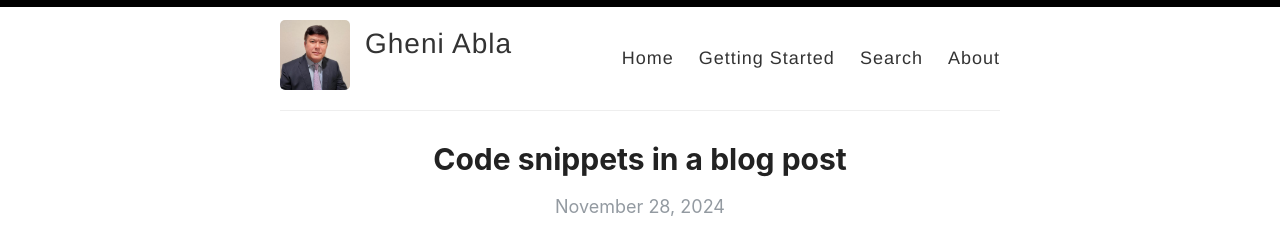
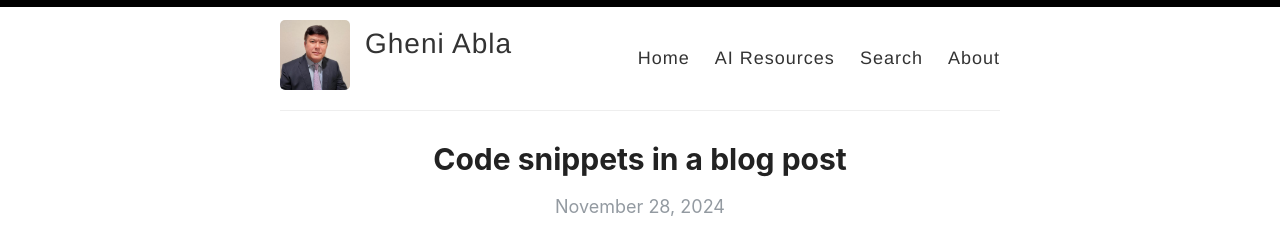
Before and after one commit to gheniabla/gheniabla.github.io, a Jekyll site: the page built from index.html, in a window 1280 px wide. Shown: the top 241 px of the page. Built offline with Jekyll 4.4.1, drawn with Linux system fonts in a browser that asks for light colours; the list of posts is cut into pages by our own code.

Commit message:
Update default.html

```diff
--- a/_layouts/default.html
+++ b/_layouts/default.html
@@ -29,7 +29,7 @@
 
             <nav>
               <a href="{{ site.baseurl }}/">Home</a>
-              <a href="{{ site.baseurl }}/getting-started">Getting Started</a>
+              <a href="{{ site.baseurl }}/ai-resources">AI Resources</a>
               <a href="{{ site.baseurl }}/search">Search</a>
               <a href="{{ site.baseurl }}/about">About</a>
             </nav>
```
